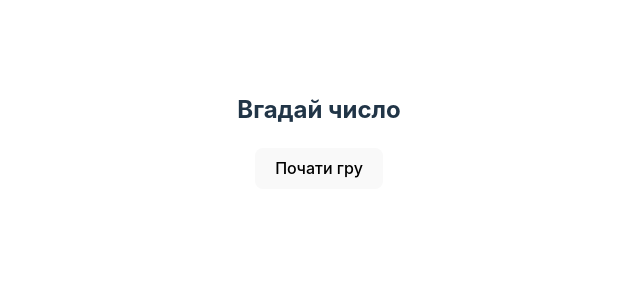
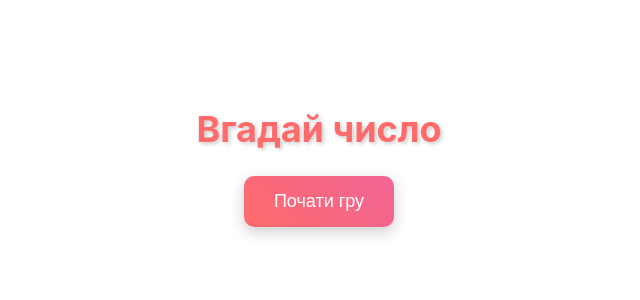
Before and after one commit to IhorZolot/numberGame, a React (Vite) app: page / in a window 1280 px wide. Shown: the top 300 px of the page, without its empty margins (321-961 px from the left). Built offline with nearby package versions, Linux system fonts and the light colour scheme.

Commit message:
update Styles and file README.md

```diff
--- a/src/components/GuessInput.css
+++ b/src/components/GuessInput.css
@@ -9,30 +9,49 @@
 }
 
 .guess-input input {
-  padding: 10px;
-  font-size: 16px;
-  border: 1px solid #ccc;
-  border-radius: 5px;
-  width: 200px;
-  margin-right: 10px;
-  box-shadow: 0 -1px 5px 0 rgba(71, 71, 71, 0.05);
+  width: 100%;
+  max-width: 300px;
+  padding: 15px;
+  font-size: 18px;
+  border: 2px solid transparent;
+  border-radius: 10px;
+  background: white;
+  box-shadow: 0 2px 10px rgba(0, 0, 0, 0.1);
+  transition: border-color 0.3s, box-shadow 0.3s;
+  outline: none;
+}
+.guess-input input:focus {
+  border-color: #f06595;
+  box-shadow: 0 4px 15px rgba(0, 0, 0, 0.2);
+}
+.guess-input input::placeholder {
+  color: #d49797;
+  font-style: italic;
+  font-weight: 300;
+  opacity: 1;
 }
 
 .guess-input button {
-  padding: 10px 20px;
+  padding: 12px 24px;
   font-size: 16px;
+  font-weight: bold;
+  border: none;
+  border-radius: 8px;
+  background: linear-gradient(45deg, #ff6b6b, #f06595);
+  color: #fff;
+  text-transform: uppercase;
+  box-shadow: 0 4px 8px rgba(0, 0, 0, 0.2);
+  transition: background 0.3s ease, transform 0.2s ease-in-out, box-shadow 0.3s ease;
   cursor: pointer;
-  border: none;
-  border-radius: 5px;
-  background-color: #007bff;
-  color: #fff;
-  transition: background-color 0.3s ease;
-  cursor: pointer;
-  transition: transform 0.2s ease-in-out;
-
 }
 
 .guess-input button:hover {
-  transform: scale(1.1);
-  background-color: #0056b3;
+  background: linear-gradient(45deg, #f06595, #ff6b6b);
+  transform: scale(1.05);
+  box-shadow: 0 6px 12px rgba(0, 0, 0, 0.3);
 }
+
+.guess-input button:active {
+  transform: scale(0.98);
+  box-shadow: 0 3px 6px rgba(0, 0, 0, 0.2);
+}
--- /dev/null
+++ b/src/components/GuessNumber.css
@@ -0,0 +1,67 @@
+.start-game-button {
+  background: linear-gradient(45deg, #ff6b6b, #f06595);
+  color: white;
+  padding: 15px 30px;
+  font-size: 18px;
+  border: none;
+  border-radius: 10px;
+  box-shadow: 0 5px 15px rgba(0, 0, 0, 0.2);
+  cursor: pointer;
+  transition: transform 0.2s, box-shadow 0.2s;
+}
+
+.start-game-button:hover {
+  transform: translateY(-3px);
+  box-shadow: 0 8px 25px rgba(0, 0, 0, 0.3);
+}
+
+.start-game-button:active {
+  transform: translateY(1px);
+  box-shadow: 0 4px 10px rgba(0, 0, 0, 0.2);
+}
+
+.game-title {
+  font-size: 36px;
+  font-weight: bold;
+  text-align: center;
+  color: #ff6b6b;
+  text-shadow: 2px 2px 4px rgba(0, 0, 0, 0.2);
+  margin-bottom: 20px;
+  transition: color 0.3s ease;
+}
+
+.game-title:hover {
+  color: #dd4b7e;
+}
+
+.play-again-button {
+  margin-top: 20px;
+  color: white;
+  padding: 15px 30px;
+  font-size: 18px;
+  border: none;
+  border-radius: 10px;
+  box-shadow: 0 5px 15px rgba(0, 0, 0, 0.2);
+  cursor: pointer;
+  transition: transform 0.2s, box-shadow 0.2s;
+  background: #1e8f93;
+  background: linear-gradient(45deg,  #49ced2,  #158286);
+  cursor: pointer;
+  transition: background-color 0.3s ease, transform 0.2s ease-in-out;
+}
+
+.play-again-button:hover {
+  background: #12757c;
+  transform: scale(1.05);
+}
+
+.play-again-button:active {
+  transform: scale(0.98);
+}
+.game-finished-container {
+  text-align: center;
+  display: flex;
+  flex-direction: column;
+  align-items: center;
+  justify-content: center;
+}
--- a/src/components/GuessNumber.jsx
+++ b/src/components/GuessNumber.jsx
@@ -2,16 +2,19 @@ import { useState } from 'react';
 import { API } from '../config/gameConfig';
 import ResultDisplay from './ResultDisplay';
 import GuessInput from './GuessInput';
+import './GuessNumber.css';
 
 const GuessNumber = () => {
   const [guess, setGuess] = useState('');
   const [result, setResult] = useState('');
   const [gameStarted, setGameStarted] = useState(false);
+  const [gameFinished, setGameFinished] = useState(false);
 
   const handleStartGame = async () => {
     try {
       const response = await API.post('/start_game');
       setGameStarted(true);
+      setGameFinished(false);
       setResult(response.data.message);;
       setGuess('');
     } catch (error) {
@@ -30,26 +33,35 @@ const GuessNumber = () => {
       setResult(response.data.message.trim());
       if (response.data.message.trim() === 'Число вгадано') {
         setGameStarted(false);
+        setGameFinished(true);
       }
     } catch (error) {
       console.error('Error:', error);
+      setResult('Сталася помилка при обробці запиту.');
     }
     setGuess('')
   };
 
   return (
     <div>
-      <h2>Вгадай число</h2>
+      <h2 className="game-title">Вгадай число</h2>
       {gameStarted ? (
         <GuessInput
         guess={guess}
         setGuess={setGuess}
         handleSubmit={handleSubmit}
       />
-      ) : (
-        <button onClick={handleStartGame}>Почати гру</button>
+      ) : ( !gameFinished &&
+        <button className="start-game-button" onClick={handleStartGame}>Почати гру</button>
       )}
-      <ResultDisplay result={result} />
+      {gameFinished && (
+        <div className="game-finished-container">
+          <span className="game-title">Вітаю!</span>
+          <ResultDisplay result={result} />
+          <button className="play-again-button" onClick={handleStartGame}>Зіграємо ще</button>
+        </div>
+      )}
+      {!gameFinished && <ResultDisplay result={result} />}
     </div>
   );
 };
--- a/src/components/ResultDisplay.css
+++ b/src/components/ResultDisplay.css
@@ -1,6 +1,6 @@
 .result-display {
-  margin-top: 20px;
-  font-size: 18px;
+  margin-top: 10px;
+  font-size: 24px;
   font-weight: bold;
   color: #09a0a8;
 }
--- a/src/index.css
+++ b/src/index.css
@@ -25,7 +25,6 @@ a:hover {
 body {
   margin: 0;
   display: flex;
-  /* place-items: center; */
   min-width: 320px;
   min-height: 100vh;
   padding-top: 40px;
@@ -34,25 +33,6 @@ body {
 h1 {
   font-size: 3.2em;
   line-height: 1.1;
-}
-
-button {
-  border-radius: 8px;
-  border: 1px solid transparent;
-  padding: 0.6em 1.2em;
-  font-size: 1em;
-  font-weight: 500;
-  font-family: inherit;
-  background-color: #1a1a1a;
-  cursor: pointer;
-  transition: border-color 0.25s;
-}
-button:hover {
-  border-color: #646cff;
-}
-button:focus,
-button:focus-visible {
-  outline: 4px auto -webkit-focus-ring-color;
 }
 
 @media (prefers-color-scheme: light) {
```
Also changed, not shown: 1 other file (tests, documents, lock files or other folders).
